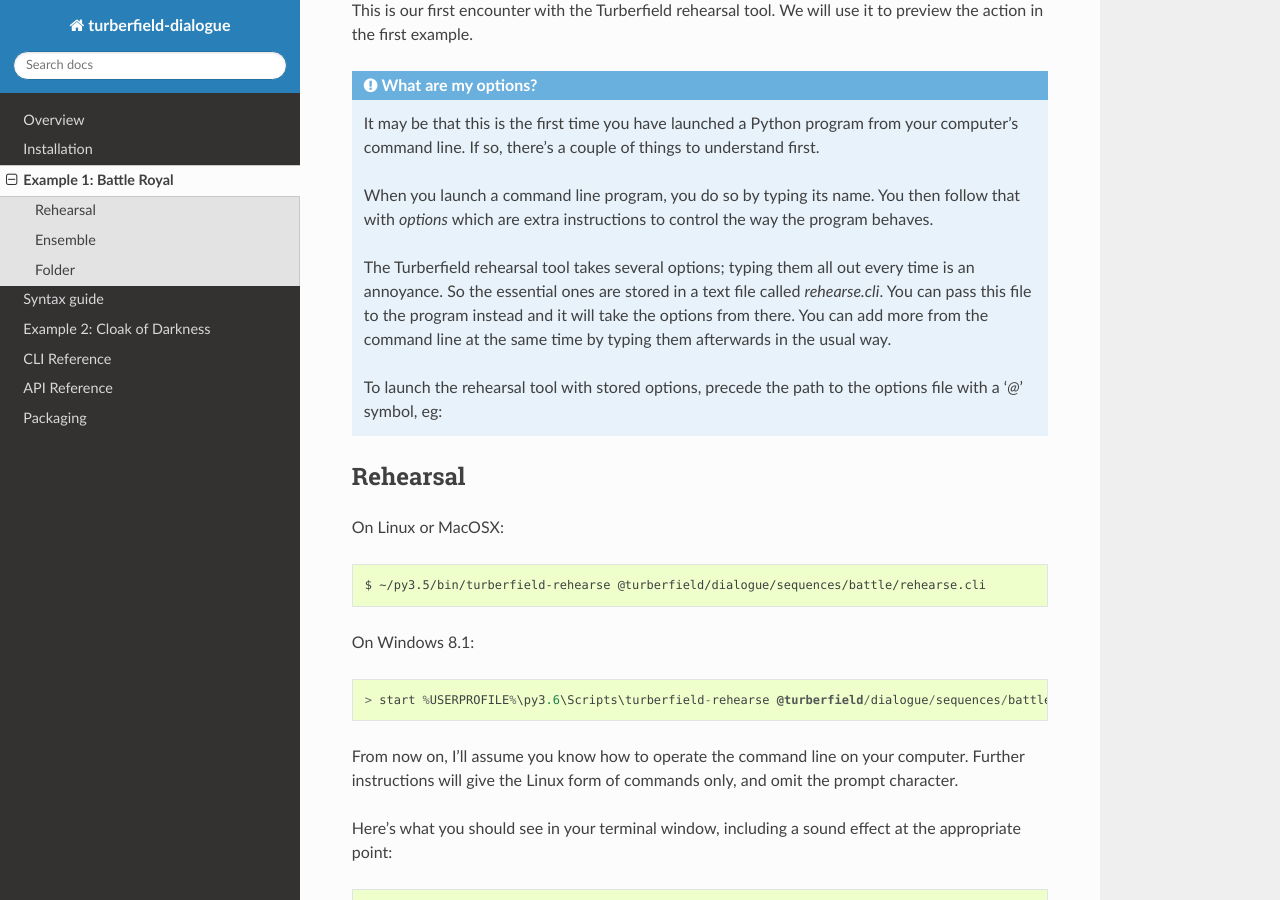
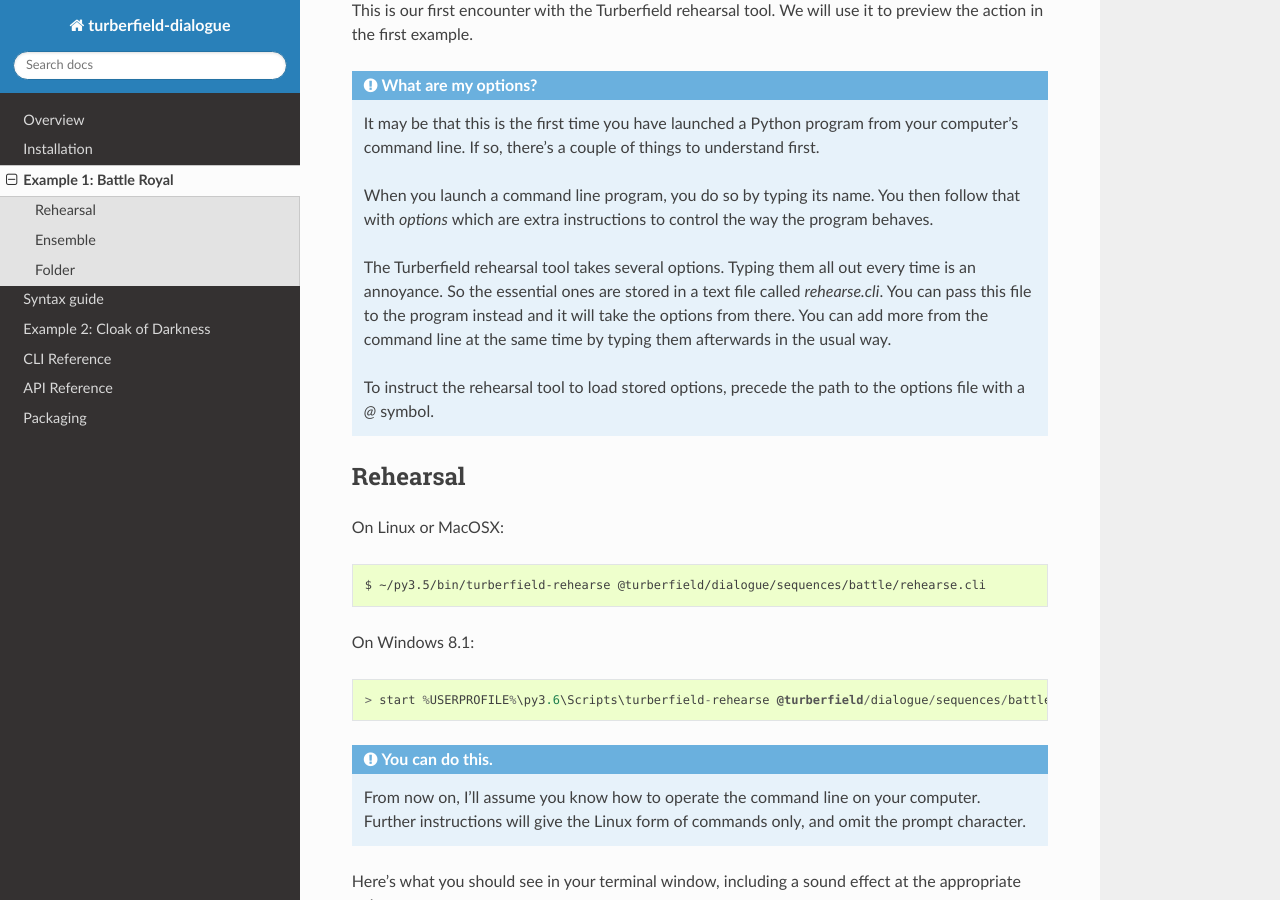
Before and after one commit to tundish/turberfield-dialogue, a Sphinx documentation site: the page built from turberfield/dialogue/doc/battle.rst, in a window 1280 px wide and 900 px high, scrolled down 233 px. Built offline with Sphinx 7.4.7 and the Read the Docs theme 2.0.0, drawn with Linux system fonts in a browser that asks for light colours.

```diff
--- a/turberfield/dialogue/doc/battle.rst
+++ b/turberfield/dialogue/doc/battle.rst
@@ -20,14 +20,14 @@ it to preview the action in the first example.
     follow that with *options* which are extra instructions to control the way the
     program behaves.
 
-    The Turberfield rehearsal tool takes several options; typing them all out every
+    The Turberfield rehearsal tool takes several options. Typing them all out every
     time is an annoyance. So the essential ones are stored in a text file called
     *rehearse.cli*. You can pass this file to the program instead and it will take
     the options from there. You can add more from the command line at the same time
     by typing them afterwards in the usual way.
 
-    To launch the rehearsal tool with stored options, precede the path to the options
-    file with a '`@`' symbol, eg:
+    To instruct the rehearsal tool to load stored options, precede the path to the options
+    file with a `@` symbol.
 
 Rehearsal
 =========
@@ -40,9 +40,11 @@ On Windows 8.1::
 
     > start %USERPROFILE%\py3.6\Scripts\turberfield-rehearse @turberfield/dialogue/sequences/battle/rehearse.cli
 
-From now on, I'll assume you know how to operate the command line on your computer.
-Further instructions will give the Linux form of commands only, and omit the prompt
-character.
+.. admonition:: You can do this.
+
+    From now on, I'll assume you know how to operate the command line on your computer.
+    Further instructions will give the Linux form of commands only, and omit the prompt
+    character.
 
 Here's what you should see in your terminal window, including a sound effect at the
 appropriate point::
```
Also changed, not shown: other parts of turberfield/dialogue/doc/battle.rst (+2 -0 lines), turberfield/dialogue/doc/install.rst (+10 -2 lines).
